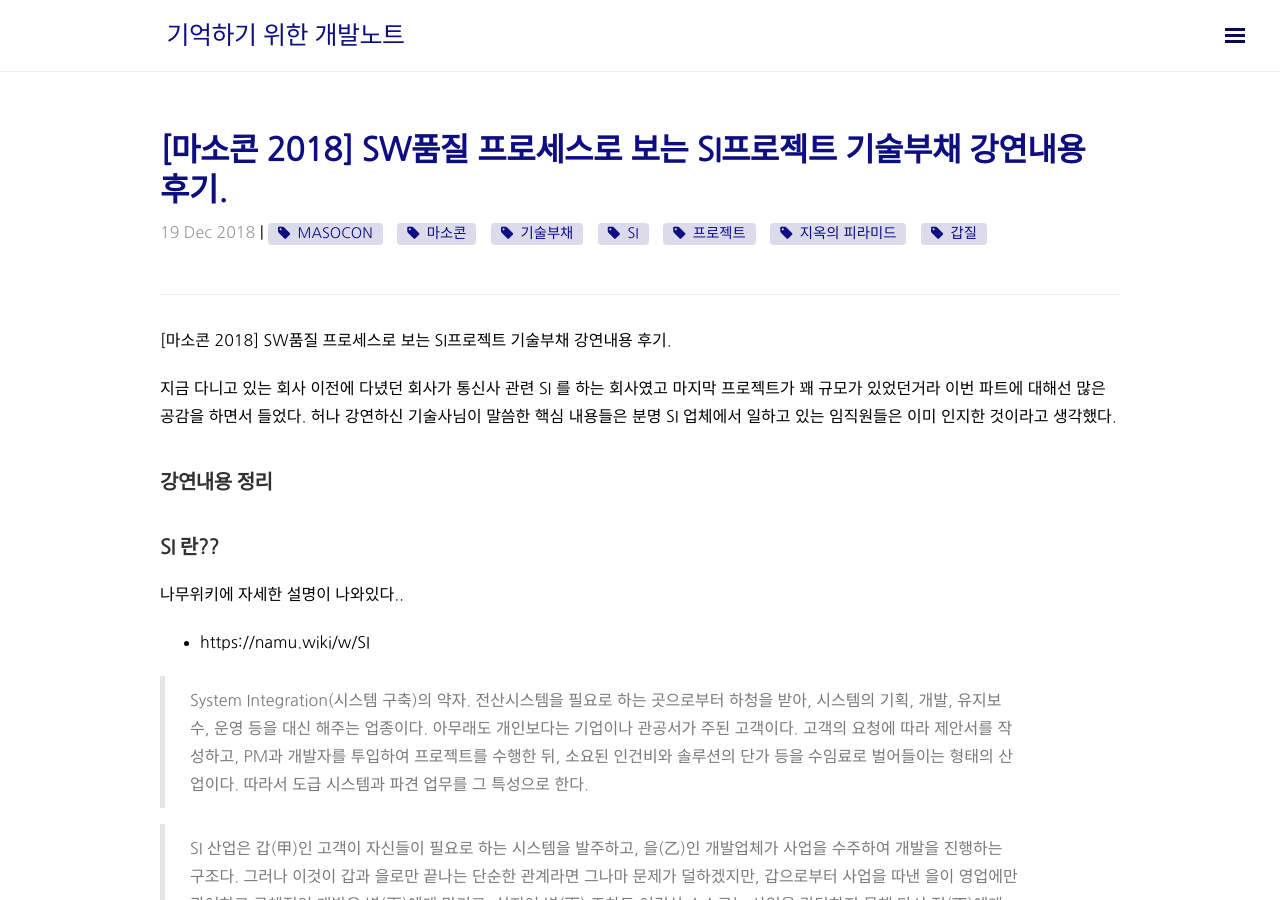
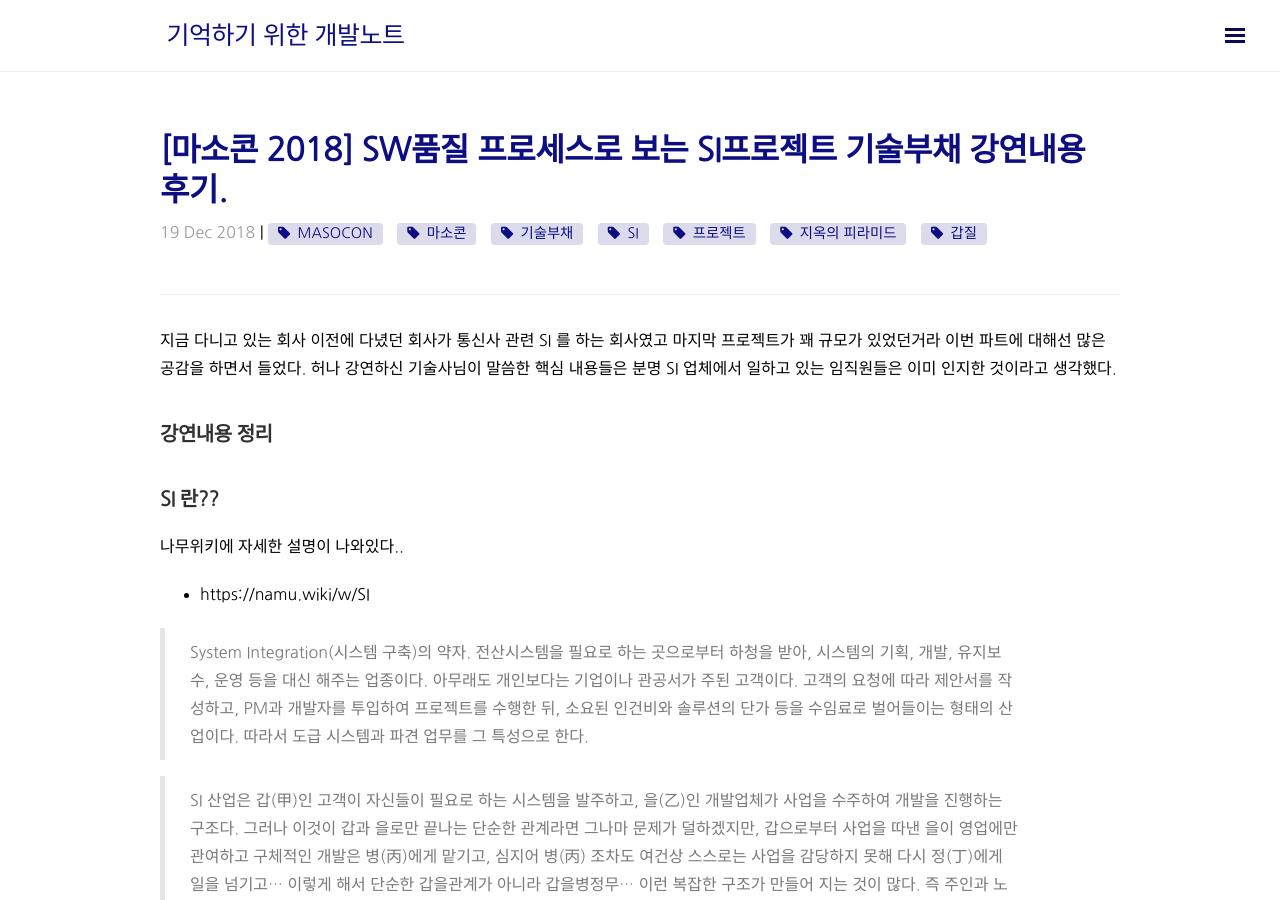
Before and after one commit to jmlim/jmlim.github.com, a Jekyll site: the page built from _posts/2018-12-19-masocon-si-technica-debt.md, in a window 1280 px wide and 900 px high. Built offline with Jekyll 4.4.1, drawn with Linux system fonts in a browser that asks for light colours; nearby versions of some CDN libraries; comment, search, counter and statistics services are not loaded.

Commit message:
[마소콘 2018] SW품질 프로세스로 보는 SI프로젝트 기술부채 강연내용 후기 포스팅. (포스팅 안에 제목삭제)

```diff
--- a/_posts/2018-12-19-masocon-si-technica-debt.md
+++ b/_posts/2018-12-19-masocon-si-technica-debt.md
@@ -8,8 +8,6 @@ tags: [MASOCON, 마소콘, 기술부채, SI, 프로젝트, 지옥의 피라미
 ---
 
 ---
-[마소콘 2018] SW품질 프로세스로 보는 SI프로젝트 기술부채 강연내용 후기.
-
 지금 다니고 있는 회사 이전에 다녔던 회사가 통신사 관련 SI 를 하는 회사였고 마지막 프로젝트가 꽤 규모가 있었던거라 이번 파트에 대해선 많은 공감을 하면서 들었다.
 허나 강연하신 기술사님이 말씀한 핵심 내용들은 분명 SI 업체에서 일하고 있는 임직원들은 이미 인지한 것이라고 생각했다.
 
```
